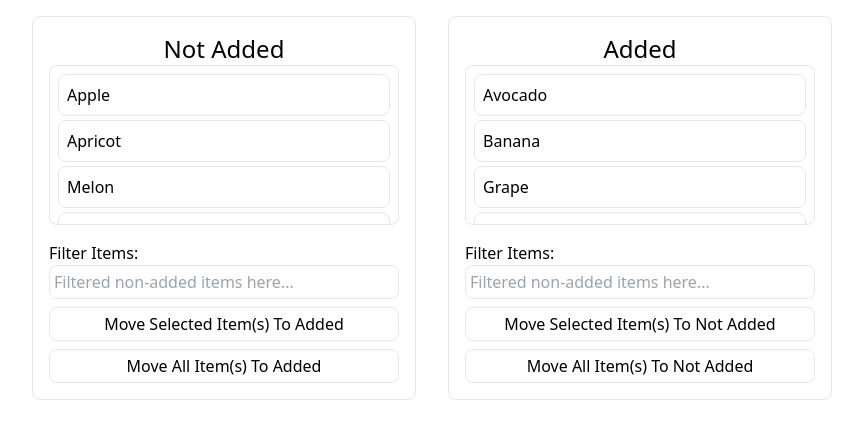
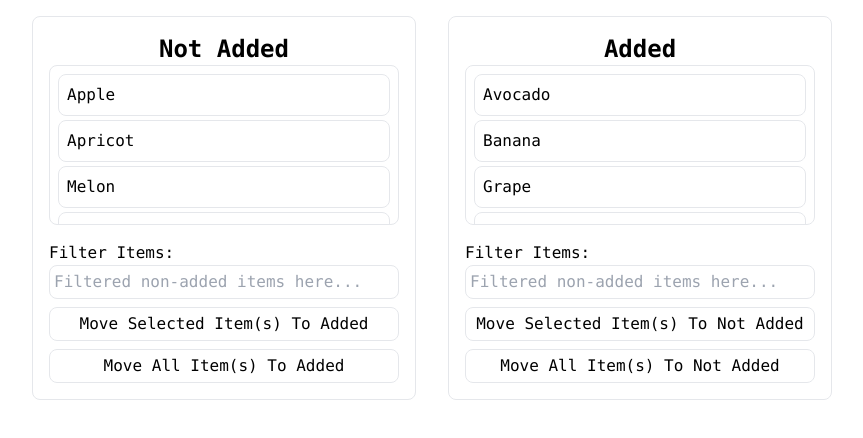
Before and after one commit to juanhart1/oncolens-assignment, a Next.js app: page / in a window 1280 px wide. Shown: the top 438 px of the page, without its empty margins (208-1071 px from the left). Built offline with nearby package versions, Linux system fonts and the light colour scheme.

Commit message:
Updated styling for fonts and updated h1 styling

```diff
--- a/pages/index.tsx
+++ b/pages/index.tsx
@@ -38,7 +38,7 @@ const IndexPage = () => {
   const inputContainerStyles = "flex flex-col mt-4 gap-2";
 
   return (
-    <div className="flex justify-center gap-x-8 p-4">
+    <div className="flex font-mono justify-center gap-x-8 p-4">
       <section className={sectionStyles}>
         <ListHeader title="Not Added" />
         {!itemsThatHaveNotBeenAdded.length ? (
--- a/styles/index.css
+++ b/styles/index.css
@@ -5,5 +5,6 @@
 @layer base {
   h1 {
     @apply text-2xl;
+    @apply font-black;
   }
 }
```
